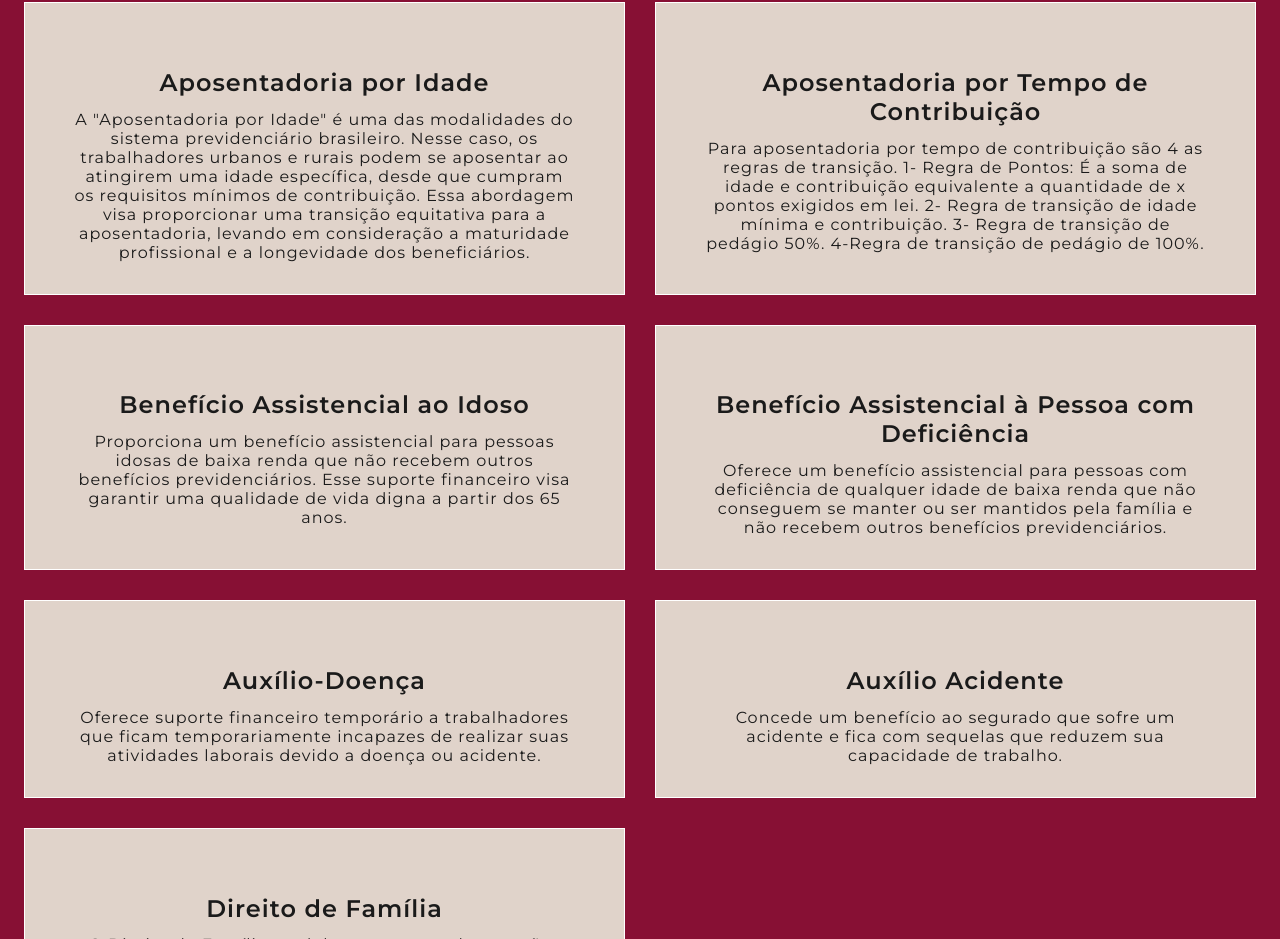
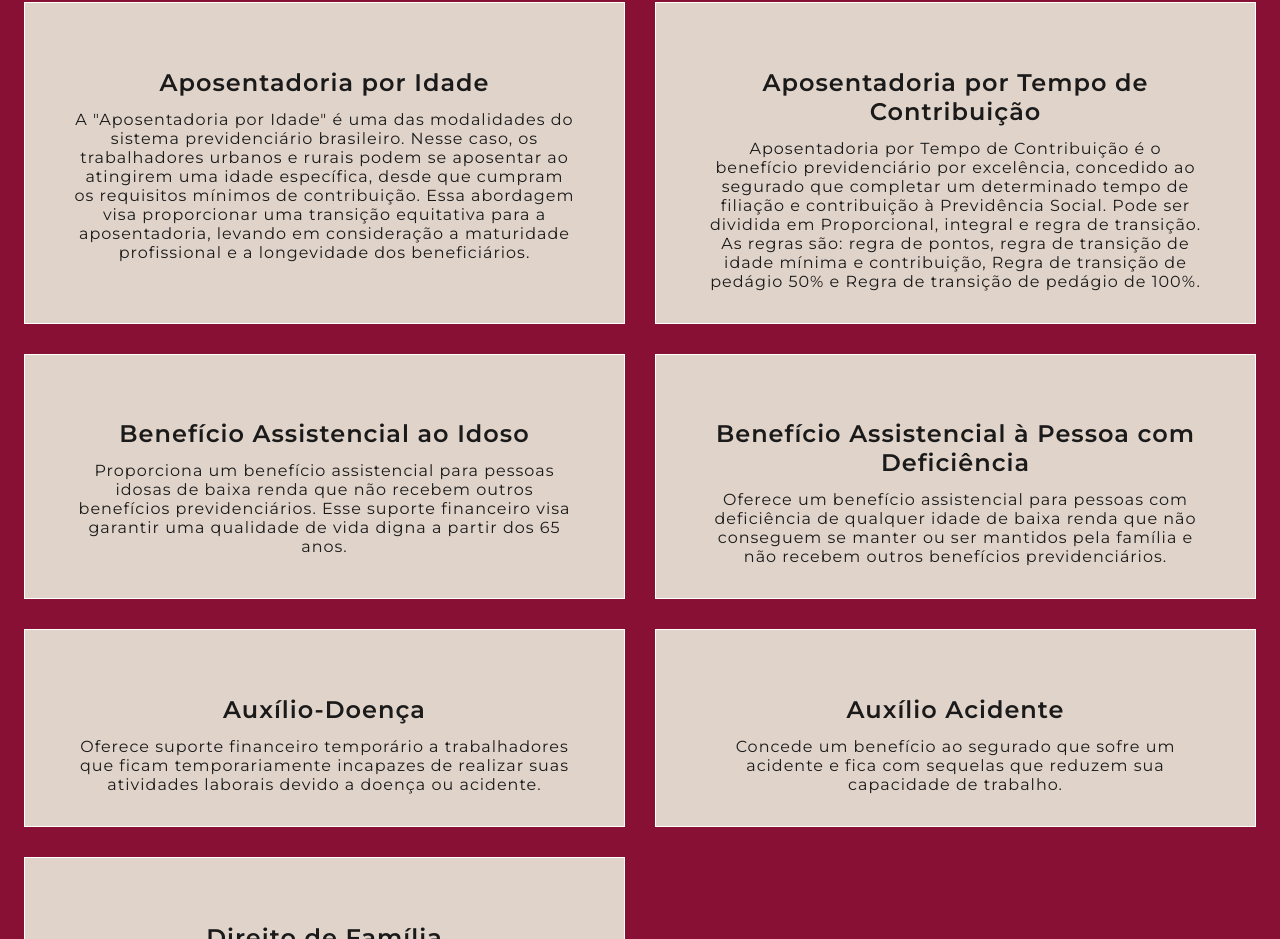
Before and after one commit to Gabriel-silva-lacerda/portfolio-advogado-ednea, a React (Vite) app: page / in a window 1280 px wide. Shown: the part 1590-2529 px from the top of the page. Built offline with nearby package versions, Linux system fonts and the light colour scheme; some icons are missing.

Commit message:
refactor: update content occupancy area

```diff
--- a/src/pages/home/occupancyAreaSection/metaData/OccupancyAreaData.tsx
+++ b/src/pages/home/occupancyAreaSection/metaData/OccupancyAreaData.tsx
@@ -18,7 +18,7 @@ export const AreaData = [
     icon: <FaBusinessTime />,
     title: "Aposentadoria por Tempo de Contribuição",
     content:
-      "Para aposentadoria por tempo de contribuição são 4 as regras de transição. 1- Regra de Pontos: É a soma  de idade e contribuição  equivalente a quantidade de x pontos exigidos em lei. 2- Regra de  transição de idade mínima e contribuição. 3- Regra de transição de  pedágio 50%. 4-Regra de transição de pedágio de 100%.",
+      "Aposentadoria por Tempo de Contribuição é o benefício previdenciário por excelência, concedido ao segurado que completar um determinado tempo de filiação e contribuição à Previdência Social. Pode ser dividida em  Proporcional, integral e regra de transição. As regras são:  regra de pontos, regra de transição de idade mínima e contribuição, Regra de transição de pedágio 50% e Regra de transição de pedágio de 100%.",
   },
 
   {
```
